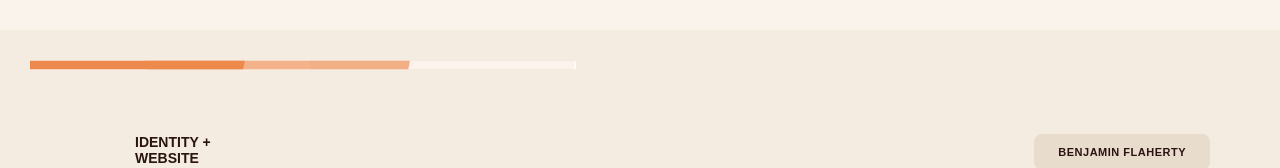
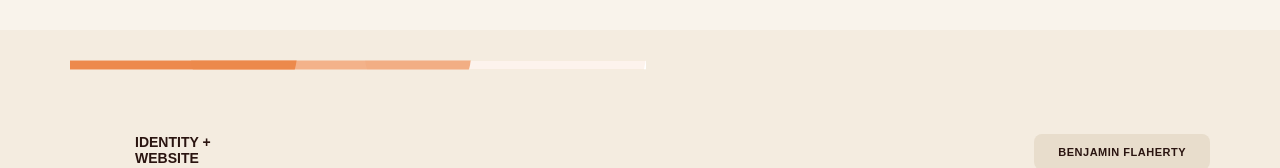
Before and after one commit to annaskhan-dev/RCHYstudio, a React (Vite) app: page / in a window 1280 px wide. Shown: the part 2716-2884 px from the top of the page. Built offline with nearby package versions, Linux system fonts and the light colour scheme.

Commit message:
adding things

```diff
--- a/src/components/benjamin.module.css
+++ b/src/components/benjamin.module.css
@@ -14,7 +14,7 @@ body {
   height: 10px;
   width: 45%;
   border-radius: 0px;
-padding-left:30px;
+margin-left:70px;
   margin-top: 30px;
 }
 
```
